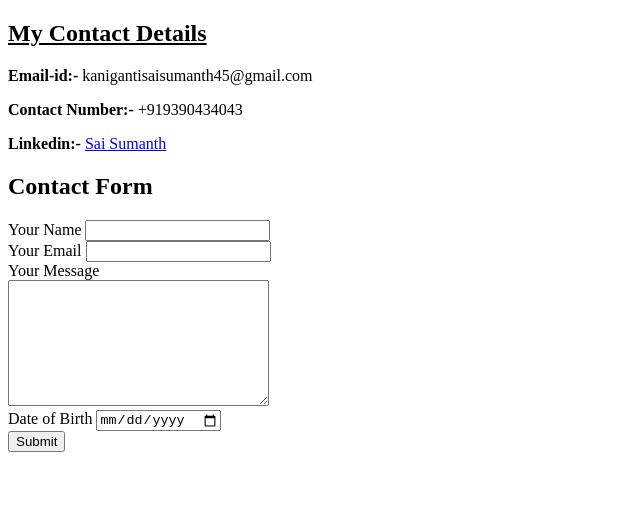
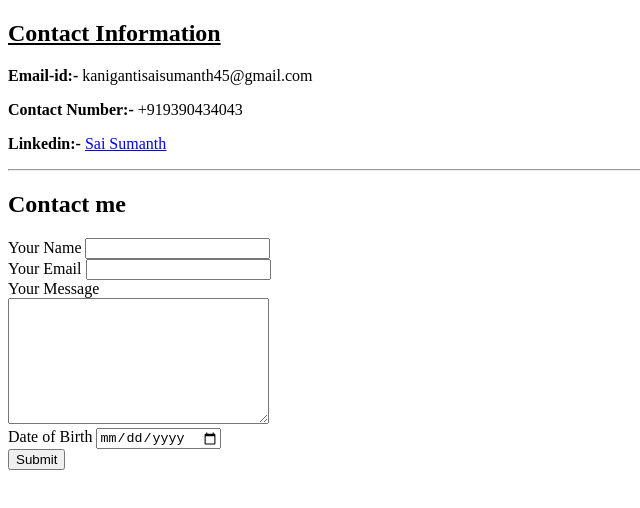
Before and after one commit to SaiSumanth45/cv, a plain HTML site: page contactme.html in a window 1280 px wide. Shown: the whole page, without its empty margins (0-640 px from the left). Drawn offline with Linux system fonts and the light colour scheme.

Commit message:
Update contactme.html

```diff
--- a/contactme.html
+++ b/contactme.html
@@ -7,11 +7,12 @@
 </head>
 
 <body>
-  <h2><u>My Contact Details</u></h2>
+  <h2><u>Contact Information</u></h2>
   <p><strong>Email-id:- </strong>kanigantisaisumanth45@gmail.com</p>
   <p><strong>Contact Number:- </strong>+919390434043</p>
   <p><strong>Linkedin:- </strong><a href="https://www.linkedin.com/in/saisumanth45/">Sai Sumanth</a></p>
-  <h2>Contact Form</h2>
+  <hr>
+  <h2>Contact me</h2>
   <form class="" action="mailto:kanigantisaisumanth45@gmail.com" method="post" enctype="text/plain">
     <label>Your Name</label>
     <input type="text" name="Your Name" value=""><br>
```
